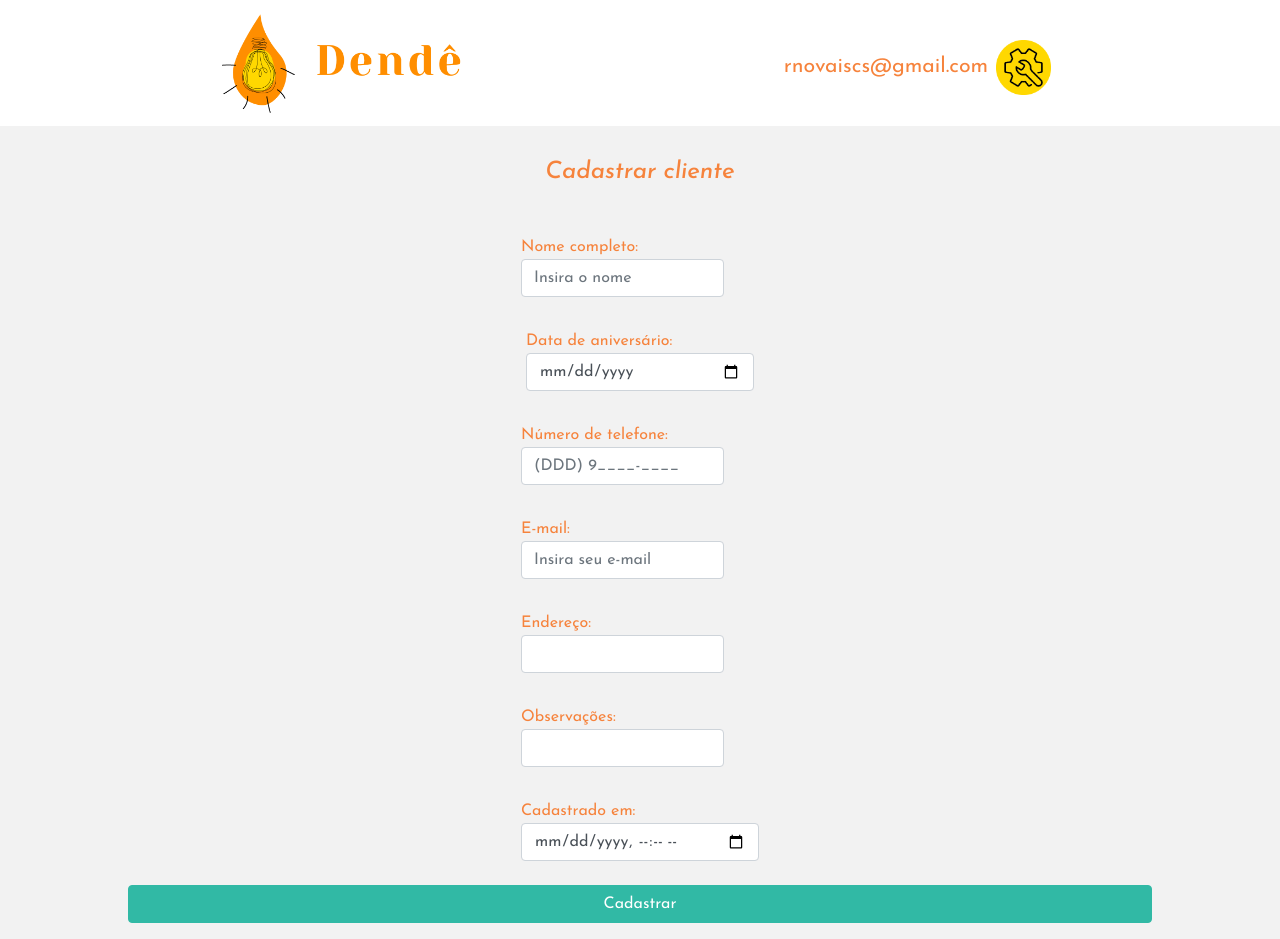
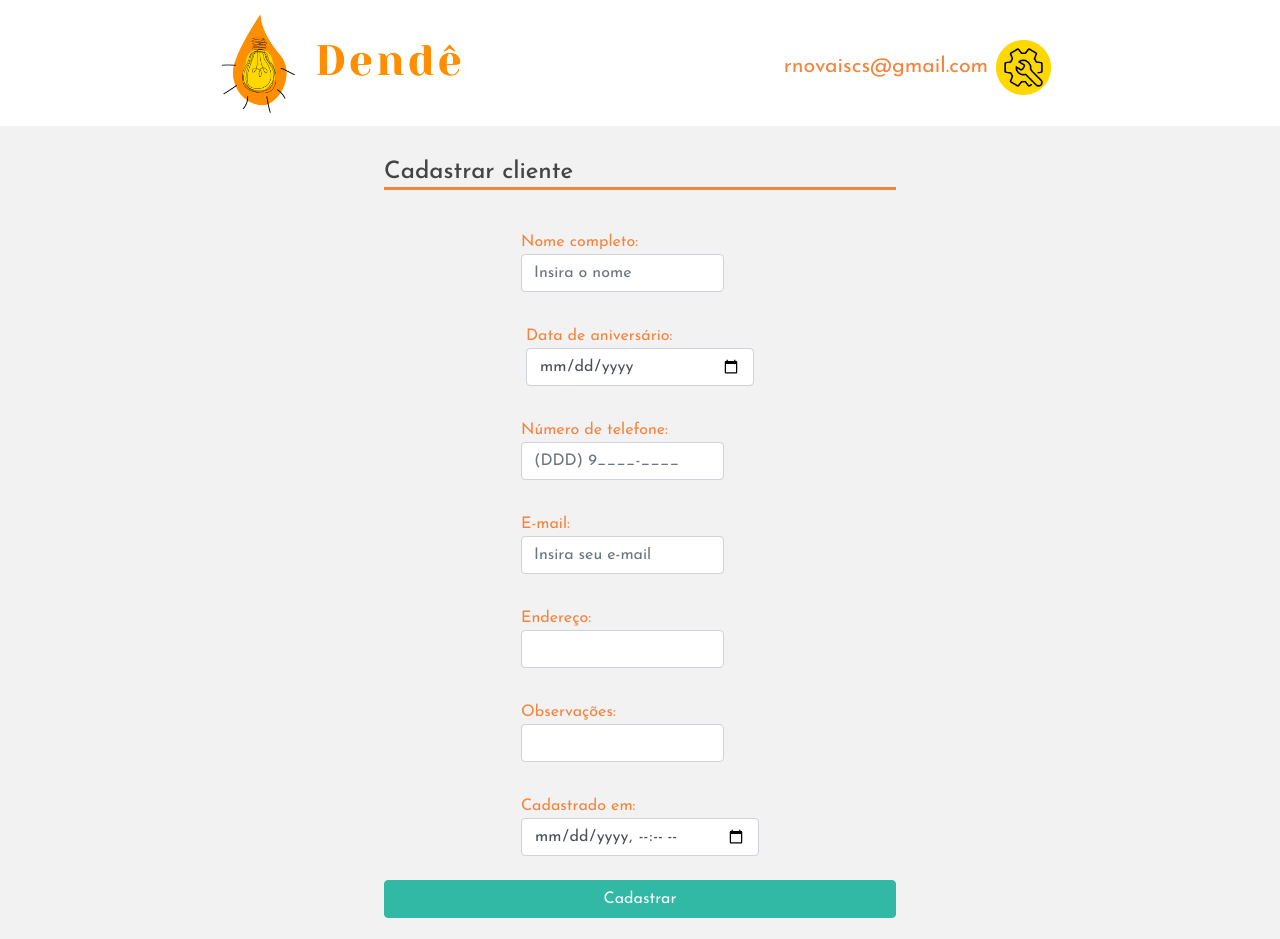
Before and after one commit to renatanovais/dende, a React (Create React App) app in the folder dende-megahack/: page /add-client in a window 1280 px wide. Built offline with nearby package versions, Linux system fonts and the light colour scheme.

Commit message:
página de clientes ainda tá zuada no desktop, malditos forms!!!

```diff
--- a/dende-megahack/src/css/clients.css
+++ b/dende-megahack/src/css/clients.css
@@ -10,9 +10,24 @@
   --verde-dois-dende: #61c190;
 }
 
-.form-container {
+/* INICIO PAG CADASTRAR CLIENTE */
+.add-client-container {
+  display: flex;
+  font-size: 16px;
+  flex-flow: column;
+  margin: 2vh auto;
+  width: 50vw;
+}
+
+.add-client-forms {
   margin: 1vh auto;
-  max-width: 80%;
+  max-width: 60vw;
+}
+
+.add-client-title {
+  border-bottom: 3px solid var(--laranja-dende);
+  width: 40vw;
+  margin: 2vh auto;
 }
 
 /* FIM PAG CADASTRAR CLIENTES */
@@ -101,4 +116,23 @@
     width: 45vh;
   }
 
+  .add-client-container {
+    display: flex;
+    font-size: 16px;
+    flex-flow: column;
+    margin: 2vh auto;
+    width: 40vw;
+  }
+
+  .add-client-forms {
+    margin: 1vh auto;
+    max-width: 50vw;
+  }
+
+  .add-client-title {
+    border-bottom: 3px solid var(--laranja-dende);
+    width: 40vw;
+    margin: 2vh auto;
+  }
+
 }
--- a/dende-megahack/src/pages/NewClient.js
+++ b/dende-megahack/src/pages/NewClient.js
@@ -1,6 +1,6 @@
 import React, { useState } from 'react';
 import { connect } from 'react-redux';
-import { Link, useHistory } from 'react-router-dom';
+import { useHistory } from 'react-router-dom';
 import '../css/clients.css';
 import Header from '../components/Header';
 import Form from 'react-bootstrap/Form';
@@ -9,7 +9,6 @@ import { saveClient } from '../redux/actions';
 
 function NewClient(props) {
   const history = useHistory();
-
   const { newClient } = props;
   const [name, setName] = useState('');
   const [birthday, setBirthday] = useState('');
@@ -21,9 +20,9 @@ function NewClient(props) {
   return (
     <div>
       <Header />
-      <div className="add-order-container">
-        <h4>Cadastrar cliente</h4>
-        <Form className="form-container">
+      <div className="add-client-container">
+        <h4 className="add-client-title">Cadastrar cliente</h4>
+        <Form className="add-client-forms">
           <Form.Row>
             <Form.Group>
               <Form.Label className="label-form">Nome completo:</Form.Label>
```
